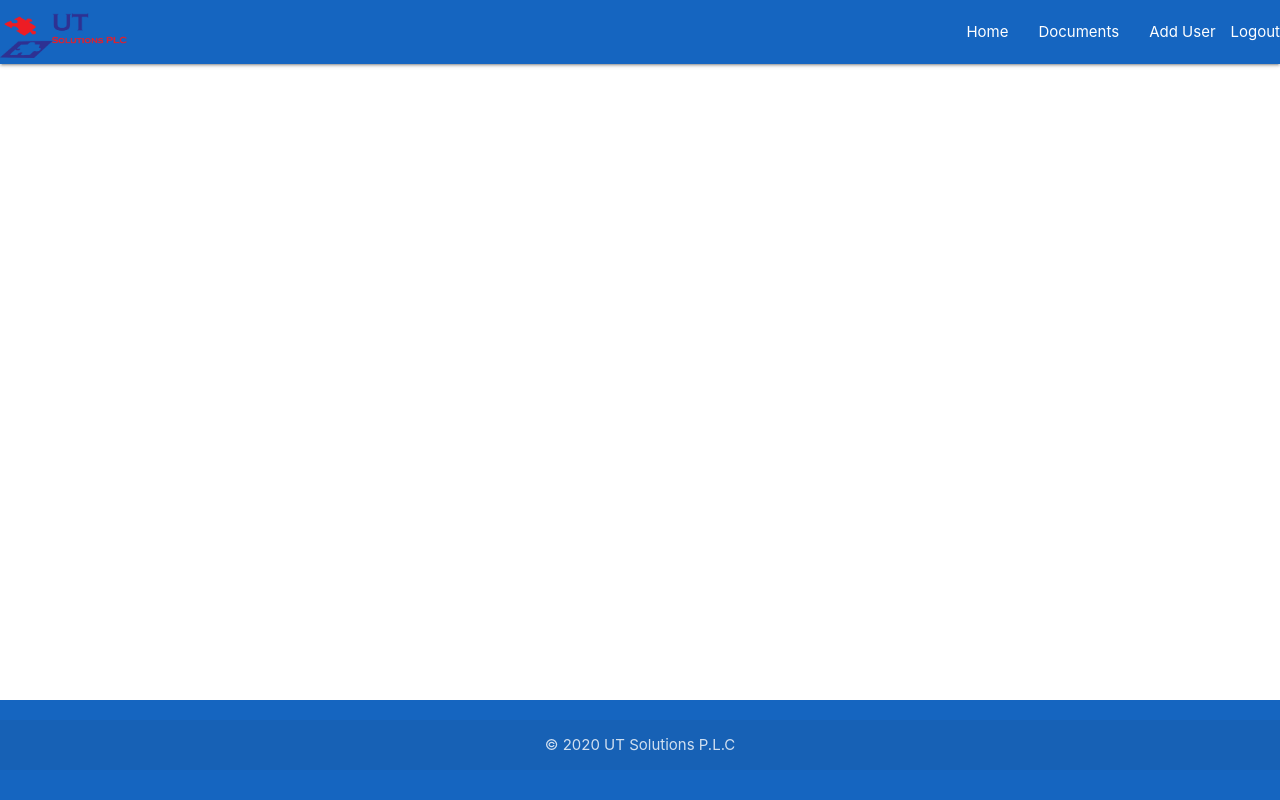
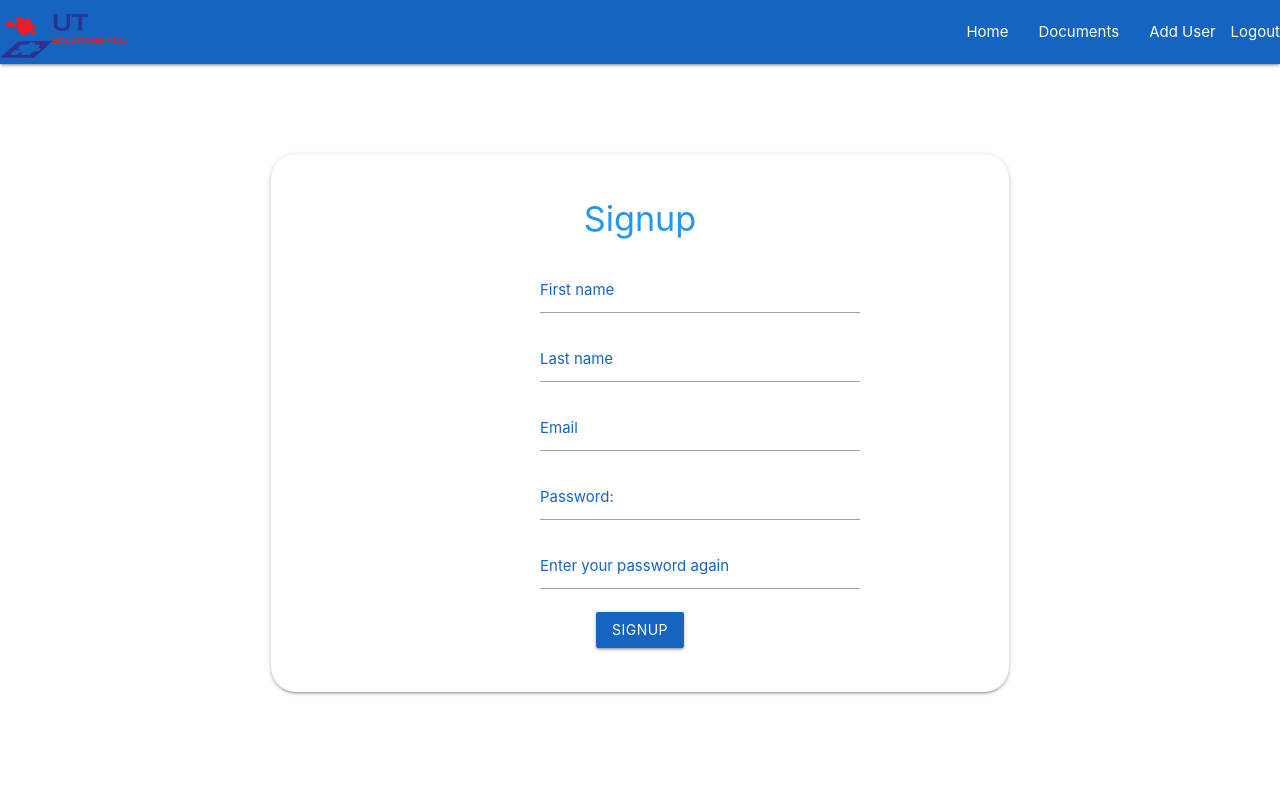
Before and after one commit to abdu4188/UT-financial-proposal-generator, a Vue app: page /signup/1/1 in a window 1280 px wide. Shown: the top 800 px of the page. Built offline with nearby package versions, Linux system fonts and the light colour scheme; what vue-progressbar, vuejs-dialog would draw is missing.

Commit message:
connect signup to firebase

```diff
--- a/src/router/index.js
+++ b/src/router/index.js
@@ -25,7 +25,7 @@ Vue.use(VueRouter)
     component: lazyLoad('Auth/Login')
   },
   {
-    path: '/signup',
+    path: '/signup/:superu/:email',
     name: 'Signup',
     component: lazyLoad('Auth/Signup')
   },
--- a/src/views/Auth/Signup.vue
+++ b/src/views/Auth/Signup.vue
@@ -5,32 +5,37 @@
             <div class="card-title center">
                 <h4 class="blue-text darken-3">Signup</h4>
             </div>
-            <form class="">
+            <form @submit.prevent="signup" class="">
                 <div class="row">
                     <div class="col-sm-4"></div>
                     <div class="col-sm-4 center.align">
                         <div class="field input-field">
-                            <input type="text" name="fname">
+                            <input v-model="firstName" type="text" name="fname">
                             <label for="fname">First name</label>
                         </div>
+                        <p class="red-text darken-3" v-if="firstNameFeedback">{{ firstNameFeedback }}</p>
                         <div class="field input-field">
-                            <input type="text" name="lname">
+                            <input v-model="lastName" type="text" name="lname">
                             <label for="lname">Last name</label>
                         </div>
+                        <p class="red-text darken-3" v-if="lastNameFeedback">{{ lastNameFeedback }}</p>
                         <div class="field input-field">
-                            <input type="email" name="email">
+                            <input v-model="email" type="email" name="email">
                             <label for="email">Email</label>
                         </div>
+                        <p class="red-text darken-3" v-if="emailFeedback">{{ emailFeedback }}</p>
                         <div class="field input-field">
-                            <input type="password" name="password">
+                            <input v-model="password" type="password" name="password">
                             <label for="password">Password:</label>
                         </div>
+                        <p class="red-text darken-3" v-if="passwordFeedback">{{ passwordFeedback }}</p>
                         <div class="field input-field">
-                            <input type="password" name="repass">
+                            <input v-model="rePassword" type="password" name="repass">
                             <label for="repass">Enter your password again</label>
                         </div>
+                        <p class="red-text darken-3" v-if="rePasswordFeedback">{{ rePasswordFeedback }}</p>
                         <div class="center">
-                            <a class="waves-effect waves-light btn blue darken-3 white-text">signup</a>
+                            <button class="waves-effect waves-light btn blue darken-3 white-text">signup</button>
                         </div>
                     </div>
                 </div>
@@ -41,8 +46,111 @@
 </template>
 
 <script>
+import {db, auth} from '@/firebase/init'
+
+
 export default {
+name: 'Signup',
+    data(){
+        return{
+            firstName: null,
+            firstNameFeedback: null,
+            lastName: null,
+            lastNameFeedback: null,
+            email: null,
+            password: null,
+            rePassword: null,
+            emailFeedback: null,
+            passwordFeedback: null,
+            rePasswordFeedback: null,
+            admin: null,
+            sentEmail: null,
+        }
+    },
+    methods:{
+        signup(){
+            console.log("start")
+            this.$Progress.start()
+            if (this.firstName == null) {
+                this.$Progress.fail()
+                this.firstNameFeedback = "First name is required"
+            }
+            if (this.lastName == null) {
+                this.$Progress.fail()
+                this.lastNameFeedback = "Last name is required"
+            }
+            if (this.phone == null) {
+                this.$Progress.fail()
+                this.phoneFeedback = "Phone number is required"
+            }
+            if (this.email == null) {
+                this.$Progress.fail()
+                this.emailFeedback = "Email is required"
+            }
+            if(this.email != null && this.email != this.$route.params.email){
+                this.$Progress.fail()
+                this.emailFeedback = "You can only register with the email address you recieved the invitaion with"
+            }
+            if (this.password == null) {
+                this.$Progress.fail()
+                this.passwordFeedback = "Password is required"
+            }
+            if (this.password != this.rePassword) {
+                this.$Progress.fail()
+                this.rePasswordFeedback = "Passwords do not match"
+            }
+            console.log(this.firstName && this.lastName && this.email && this.phone && this.password && this.rePassword && this.password == this.rePassword && this.email == this.$route.params.email);
 
+            if (this.firstName && this.lastName && this.email && this.password && this.rePassword && this.password == this.rePassword && this.email == this.$route.params.email) {
+
+                this.firstNameFeedback = null
+                this.lastNameFeedback = null
+                this.emailFeedback = null
+                this.phoneFeedback = null
+                this.passwordFeedback = null
+                this.rePasswordFeedback = null
+
+                auth.createUserWithEmailAndPassword(this.email, this.password).then(
+
+                    cred => {
+                        console.log(cred.user.uid),
+                        db.collection('users').doc(cred.user.uid).set({
+                            admin: this.admin,
+                            email: this.email,
+                            fname: this.firstName,
+                            surname: this.lastName,
+                            'user.uid': cred.user.uid
+                        }).catch(
+                            err => {
+                                console.log(err.message);
+
+                            }
+                        )
+                    }
+                ).then( () => {
+                    this.$Progress.finish()
+                    this.$router.push({name: 'Login'})
+                }
+                ).catch(
+                    err => {
+                        this.$Progress.fail()
+                        console.log(err.message)
+                        this.rePasswordFeedback = err.message
+                    }
+                )
+            }
+        }
+    },
+    created(){
+        auth.signOut().then()
+        this.sentEmail = this.$route.params.email
+        if(this.$route.params.superu){
+            this.admin = "super"
+        }
+        else{
+            this.admin = "admin"
+        }
+    }
 }
 </script>
 
```
Also changed, not shown: 1 other file (tests, documents, lock files or other folders).
